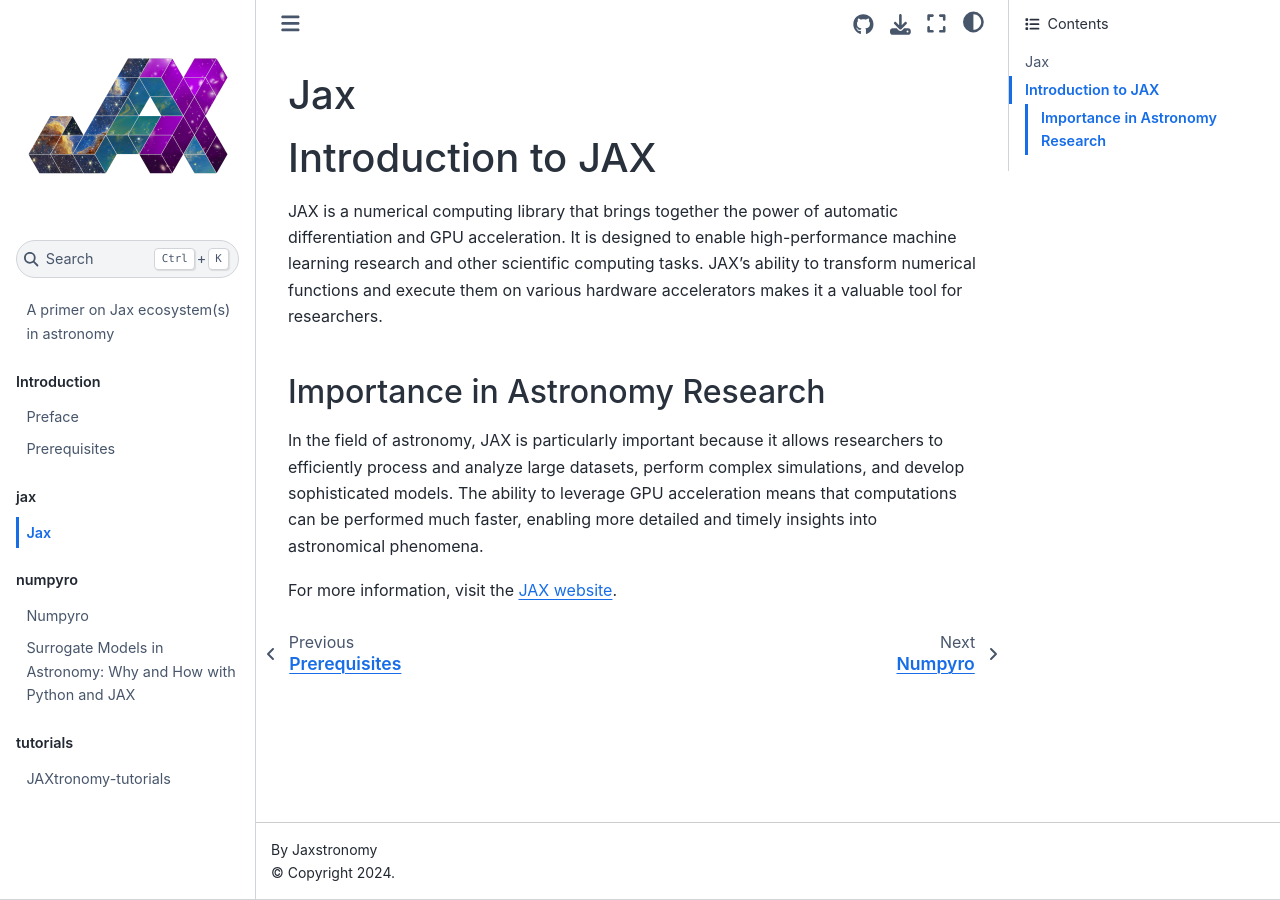
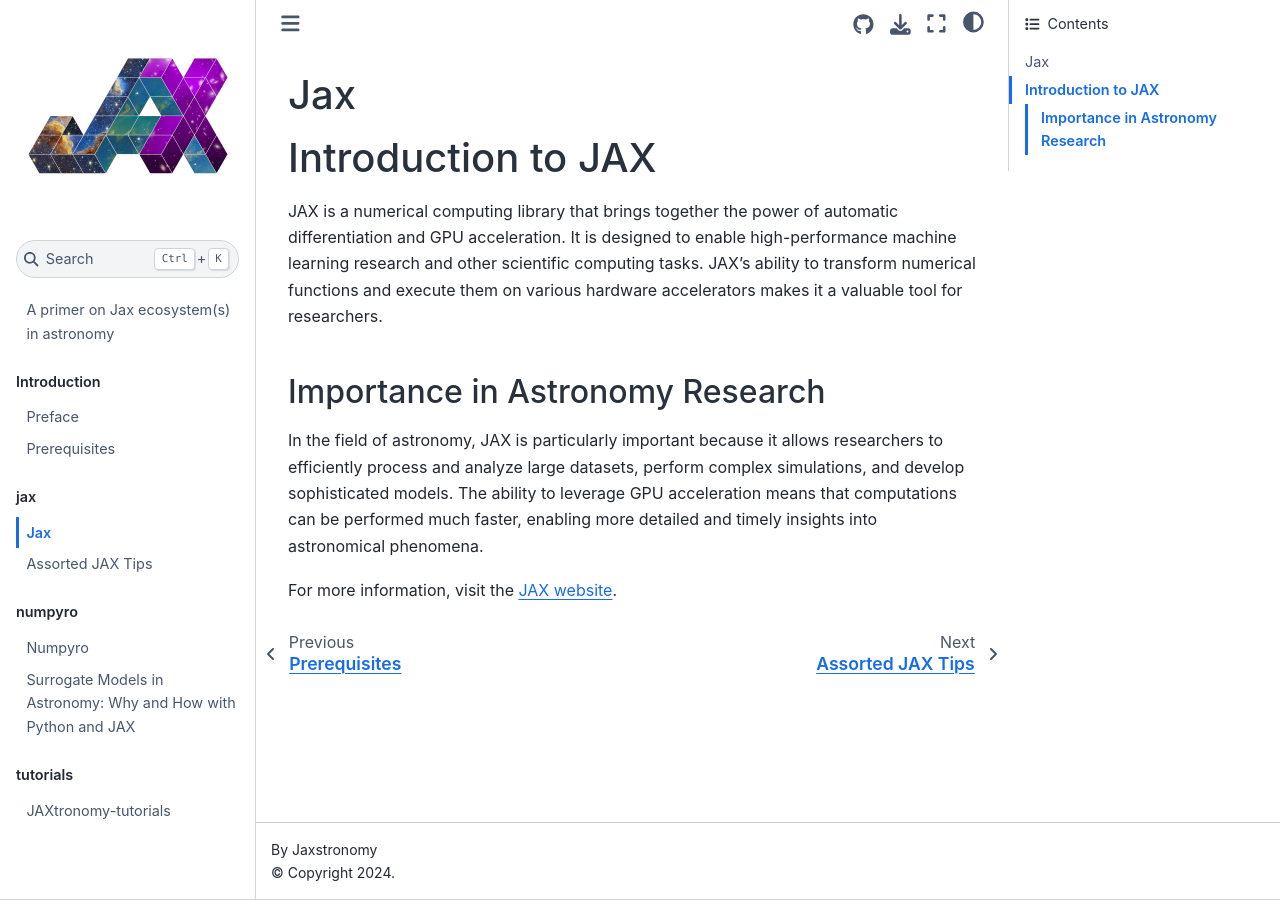
Before and after one commit to JAXtronomy/jax-astro-guide, a Jupyter Book: the page built from doc/chapters/jax/introduction.md, in a window 1280 px wide. Built offline with Jupyter Book 1.0.4 settings and Sphinx 7.4.7 and the Sphinx Book theme 1.1.4, drawn with Linux system fonts in a browser that asks for light colours; pages that are not in the unit, such as notebooks, are missing from menus.

Commit message:
Update _toc.yml
added tips from #2

```diff
--- a/doc/_toc.yml
+++ b/doc/_toc.yml
@@ -13,6 +13,7 @@ parts:
   - caption: jax
     chapters:
       - file: chapters/jax/introduction
+      - file: chapters/jax/tips
 
   - caption: numpyro
     chapters:
```
